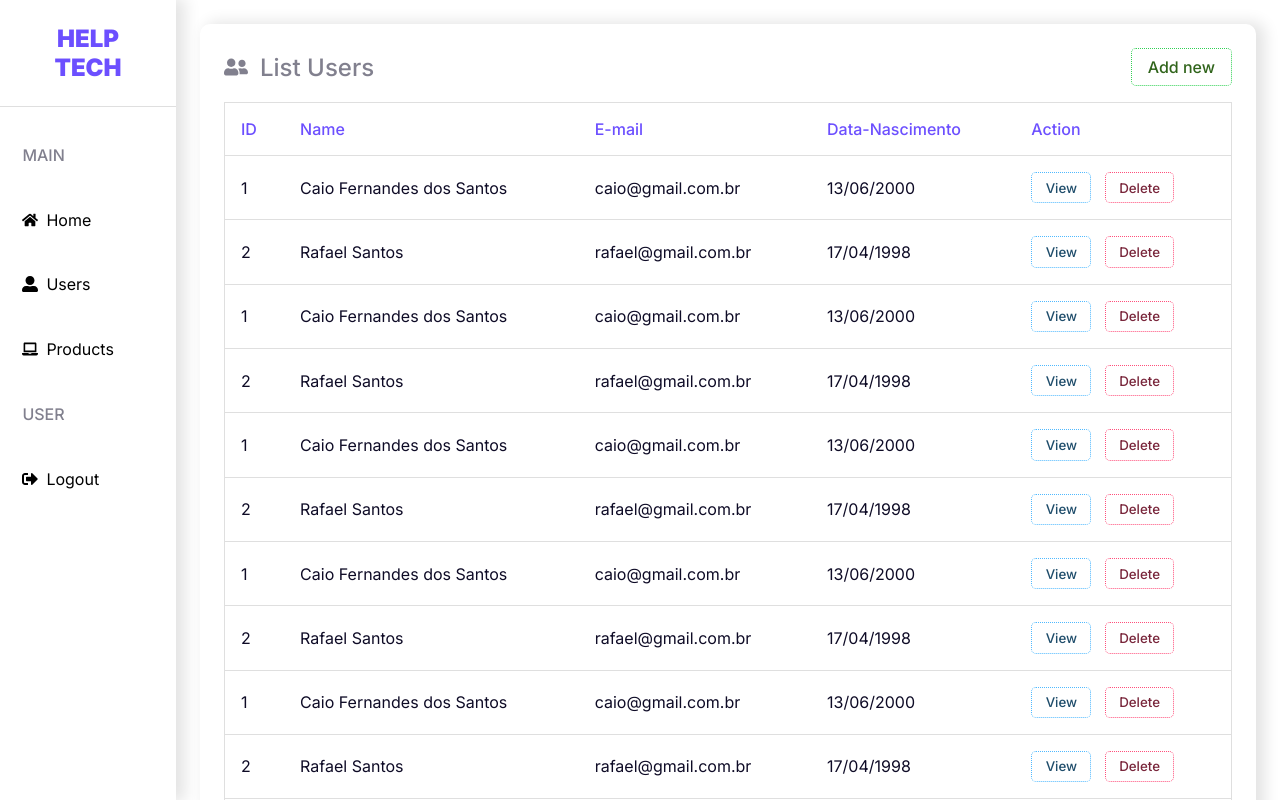
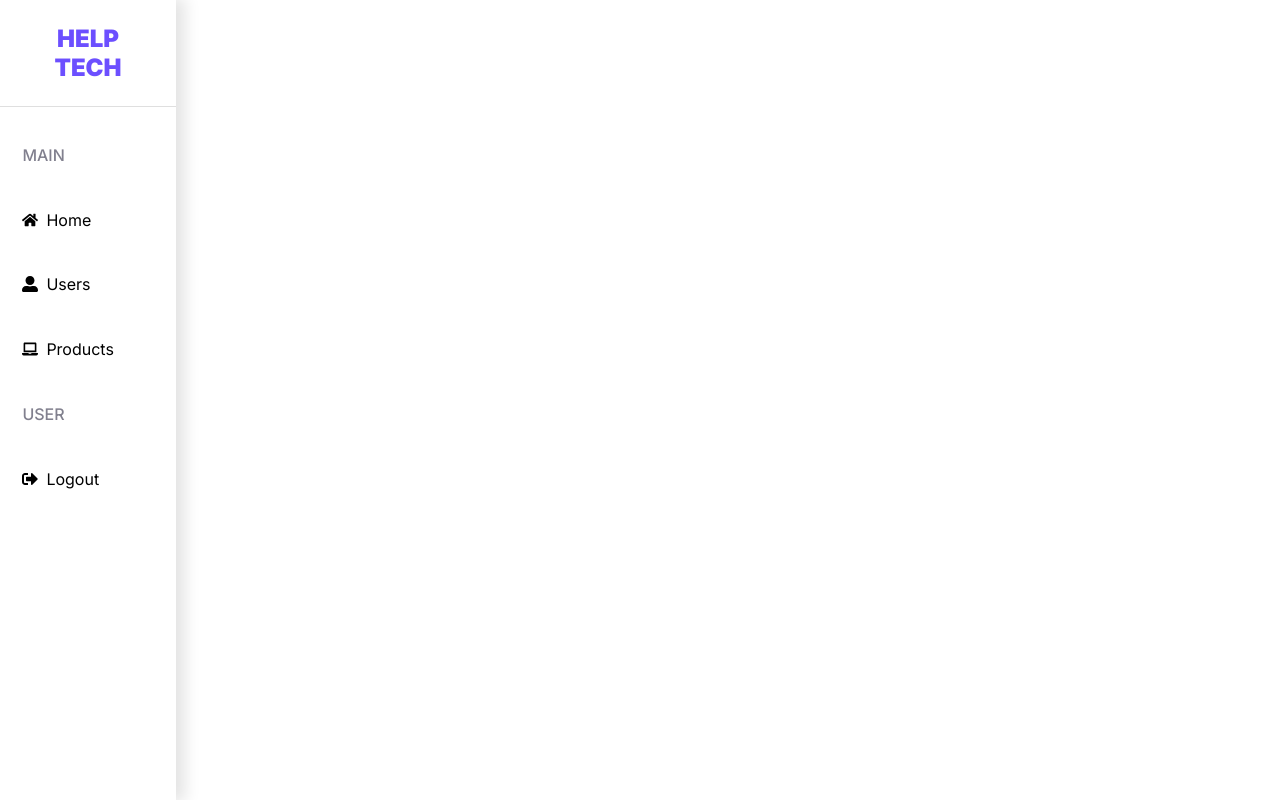
Before and after one commit to zCaioSantos/help-tech, a React (Create React App) app: page / in a window 1280 px wide. Built offline with nearby package versions, Linux system fonts and the light colour scheme.

Commit message:
Fixed: Page new

```diff
--- a/src/components/Table/Table.jsx
+++ b/src/components/Table/Table.jsx
@@ -18,127 +18,7 @@ const Table = ({title, coluns, object}) => {
             Name: "Rafael Santos",
             Email: "rafael@gmail.com.br",
             DataNascimento: "17/04/1998",
-        },
-        {
-            Id: 1,
-            Name: "Caio Fernandes dos Santos",
-            Email: "caio@gmail.com.br",
-            DataNascimento: "13/06/2000",
-        },
-        {
-            Id: 2,
-            Name: "Rafael Santos",
-            Email: "rafael@gmail.com.br",
-            DataNascimento: "17/04/1998",
-        },
-        {
-            Id: 1,
-            Name: "Caio Fernandes dos Santos",
-            Email: "caio@gmail.com.br",
-            DataNascimento: "13/06/2000",
-        },
-        {
-            Id: 2,
-            Name: "Rafael Santos",
-            Email: "rafael@gmail.com.br",
-            DataNascimento: "17/04/1998",
-        },
-        {
-            Id: 1,
-            Name: "Caio Fernandes dos Santos",
-            Email: "caio@gmail.com.br",
-            DataNascimento: "13/06/2000",
-        },
-        {
-            Id: 2,
-            Name: "Rafael Santos",
-            Email: "rafael@gmail.com.br",
-            DataNascimento: "17/04/1998",
-        },
-        {
-            Id: 1,
-            Name: "Caio Fernandes dos Santos",
-            Email: "caio@gmail.com.br",
-            DataNascimento: "13/06/2000",
-        },
-        {
-            Id: 2,
-            Name: "Rafael Santos",
-            Email: "rafael@gmail.com.br",
-            DataNascimento: "17/04/1998",
-        },
-        {
-            Id: 1,
-            Name: "Caio Fernandes dos Santos",
-            Email: "caio@gmail.com.br",
-            DataNascimento: "13/06/2000",
-        },
-        {
-            Id: 2,
-            Name: "Rafael Santos",
-            Email: "rafael@gmail.com.br",
-            DataNascimento: "17/04/1998",
-        },
-        {
-            Id: 1,
-            Name: "Caio Fernandes dos Santos",
-            Email: "caio@gmail.com.br",
-            DataNascimento: "13/06/2000",
-        },
-        {
-            Id: 2,
-            Name: "Rafael Santos",
-            Email: "rafael@gmail.com.br",
-            DataNascimento: "17/04/1998",
-        },
-        {
-            Id: 1,
-            Name: "Caio Fernandes dos Santos",
-            Email: "caio@gmail.com.br",
-            DataNascimento: "13/06/2000",
-        },
-        {
-            Id: 2,
-            Name: "Rafael Santos",
-            Email: "rafael@gmail.com.br",
-            DataNascimento: "17/04/1998",
-        },
-        {
-            Id: 1,
-            Name: "Caio Fernandes dos Santos",
-            Email: "caio@gmail.com.br",
-            DataNascimento: "13/06/2000",
-        },
-        {
-            Id: 2,
-            Name: "Rafael Santos",
-            Email: "rafael@gmail.com.br",
-            DataNascimento: "17/04/1998",
-        },
-        {
-            Id: 1,
-            Name: "Caio Fernandes dos Santos",
-            Email: "caio@gmail.com.br",
-            DataNascimento: "13/06/2000",
-        },
-        {
-            Id: 2,
-            Name: "Rafael Santos",
-            Email: "rafael@gmail.com.br",
-            DataNascimento: "17/04/1998",
-        },
-        {
-            Id: 1,
-            Name: "Caio Fernandes dos Santos",
-            Email: "caio@gmail.com.br",
-            DataNascimento: "13/06/2000",
-        },
-        {
-            Id: 2,
-            Name: "Rafael Santos",
-            Email: "rafael@gmail.com.br",
-            DataNascimento: "17/04/1998",
-        },
+        }
     ];
 
     return (
--- /dev/null
+++ b/src/pages/Single/Single.jsx
@@ -0,0 +1,16 @@
+// import Navbar from '../../components/Navbar/Navbar'
+import Sidebar from '../../components/Sidebar/Sidebar'
+import './Single.scss'
+
+export default function Single({table}) {
+    return(
+
+        <section className="single">
+            <Sidebar />
+            <article className='single__container'>
+                {table}
+            </article>
+        </section>
+
+    )
+}
--- /dev/null
+++ b/src/pages/Single/Single.scss
@@ -0,0 +1,11 @@
+.single {
+    display: flex;
+
+    .single__container {
+        flex: 6;
+        padding: 1.5rem;
+
+        height: 100vh;
+        overflow-y: scroll;
+    }
+}
--- a/src/pages/home/index.jsx
+++ b/src/pages/home/index.jsx
@@ -10,7 +10,6 @@ export default function Home() {
             <Sidebar />
             <article className='home__container'>
                 {/* <Navbar/> */}
-                <Table />
             </article>
         </section>
 
--- a/src/routes.js
+++ b/src/routes.js
@@ -1,7 +1,9 @@
 import { BrowserRouter, Routes, Route} from 'react-router-dom';
+import Table from './components/Table/Table';
 
 // import Not404 from './pages/error';
 import Home from './pages/home';
+import Single from './pages/Single/Single';
 // import Login from './pages/Login';
 
 function RoutesApp() {
@@ -11,6 +13,9 @@ function RoutesApp() {
                 <Route path='/'>
                     <Route index element={<Home/>} />
                     {/* <Route path='login' element={<Login/>} />  */}
+                    <Route path='/users'>
+                        <Route index element={<Single table={(<Table />)}/>} />
+                    </Route>
                 </Route>
             </Routes>
         </BrowserRouter>
```
Also changed, not shown: src/components/Form/Form.jsx (added, +21 -0 lines), src/components/Form/Form.scss (added, +26 -0 lines), src/pages/New/New.jsx (added, +16 -0 lines), src/pages/New/New.scss (added, +11 -0 lines).
